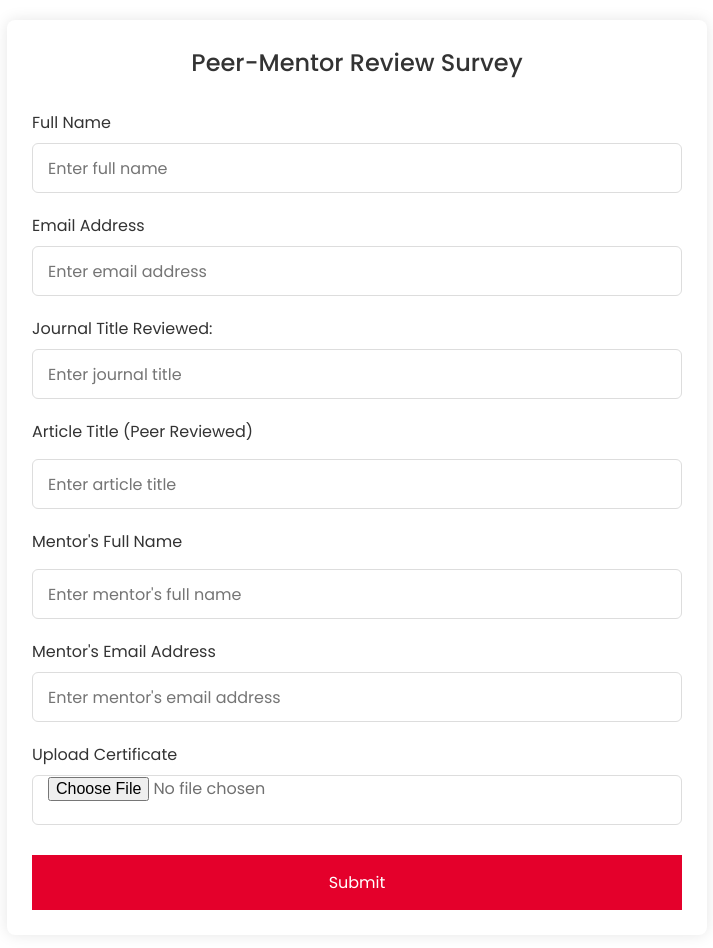
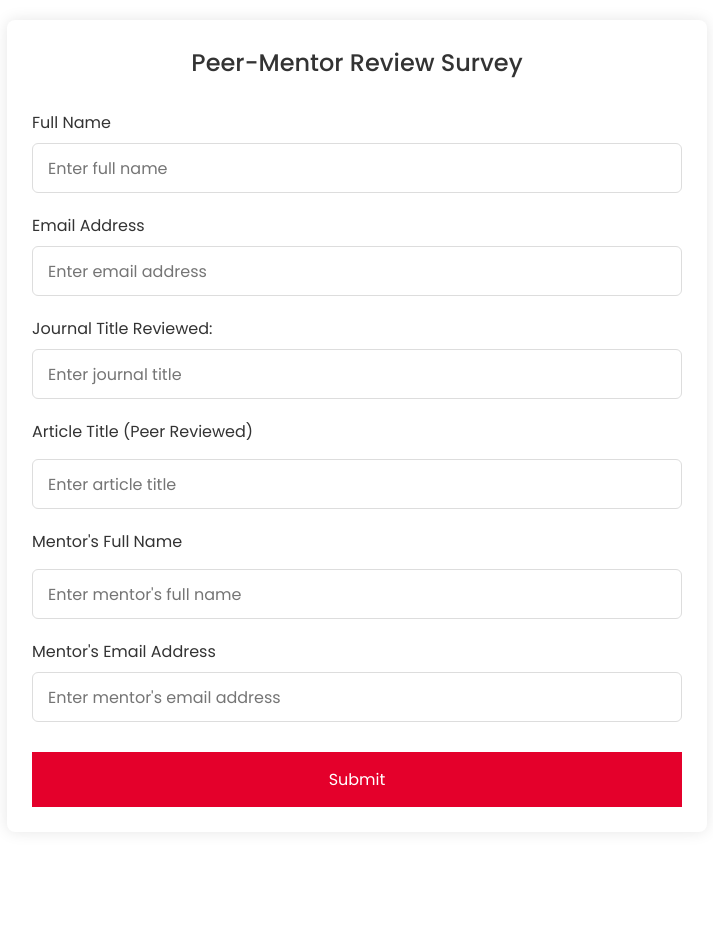
Before and after one commit to laura-elshaer/newSurvey2, a plain HTML site: page index.html in a window 1280 px wide. Shown: the whole page, without its empty margins (283-996 px from the left). After the commit the page ends 852 px from the top, so only its background shows below. Drawn offline with nearby package versions, Linux system fonts and the light colour scheme.

Commit message:
remove changes

```diff
--- a/index.html
+++ b/index.html
@@ -82,10 +82,6 @@
         <label>Mentor's Email Address</label>
         <input type="email" id="mentor_email" name="mentor_email" placeholder="Enter mentor's email address" required />
       </div>
-      <div class="input-box">
-        <label>Upload Certificate</label>
-        <input type="file" id="certificate" name="certificate" accept=".jpg, .jpeg, .png, .pdf" required />
-      </div>
 
       <button type="submit">Submit</button>
     </form>
```
